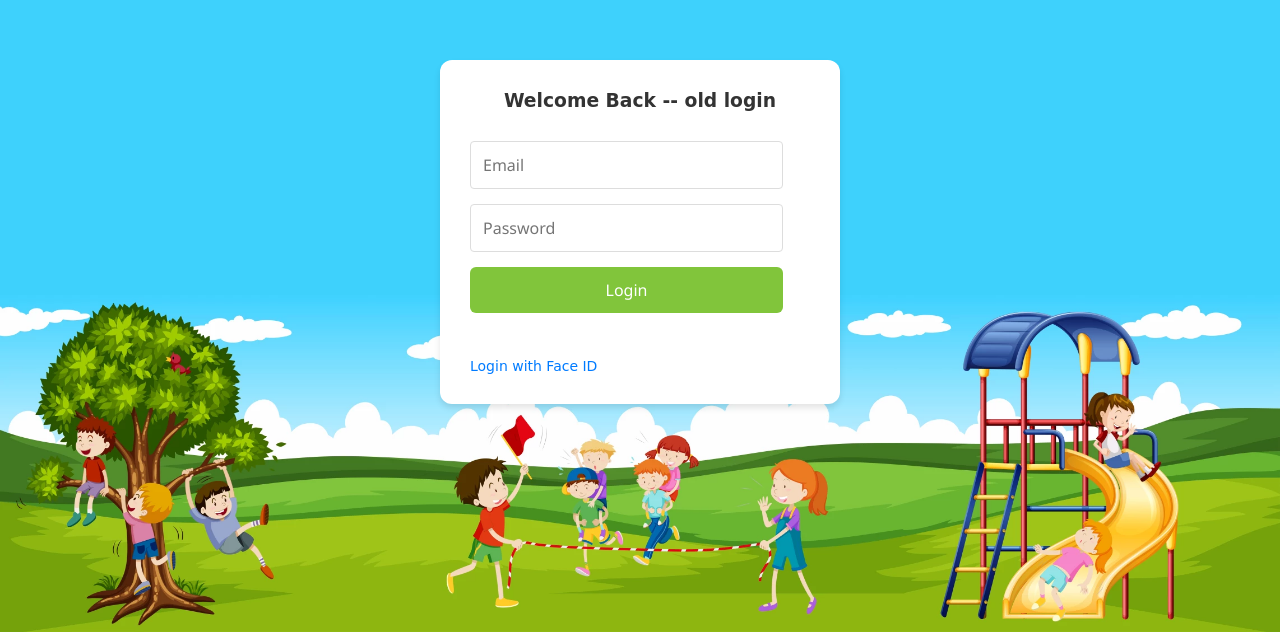
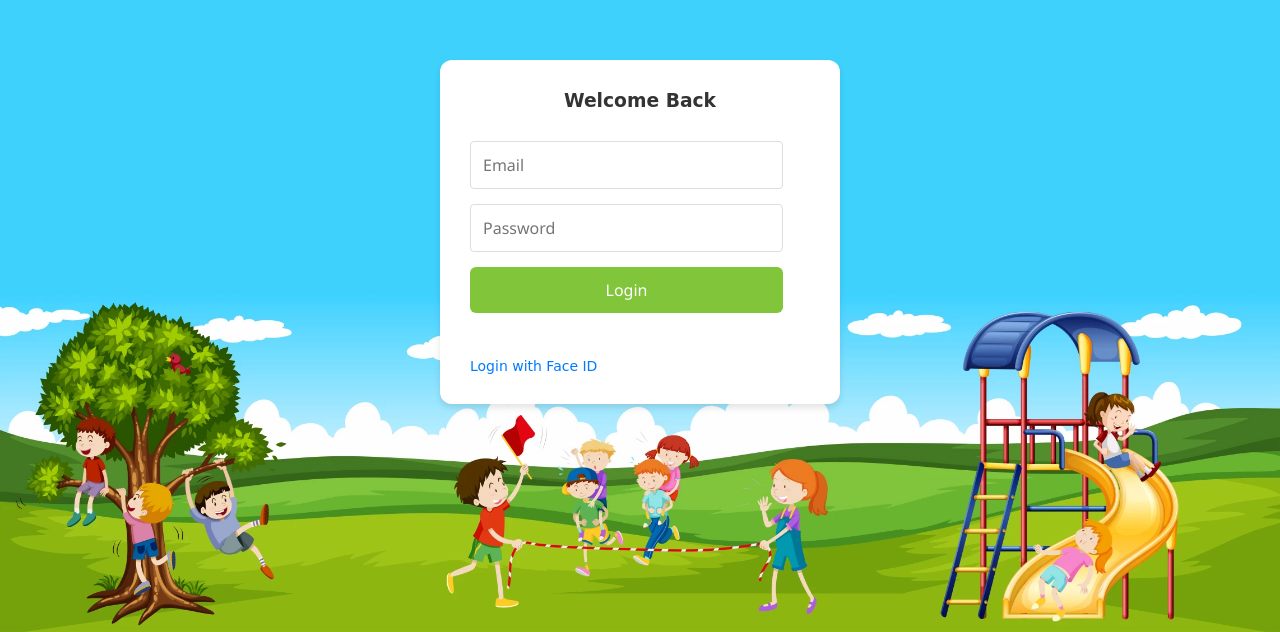
Before and after one commit to o2scale/isfplayground_bu, a React (Create React App) app in the folder frontend/: page /#/login in a window 1280 px wide. Shown: the part 168-800 px from the top of the page. Built offline with nearby package versions, Linux system fonts and the light colour scheme; no server answers.

Commit message:
feat: update welcome message in login card

```diff
--- a/frontend/src/components/login/logincard.js
+++ b/frontend/src/components/login/logincard.js
@@ -39,7 +39,7 @@ const LoginCard = () => {
         <div className="login-container">
 
             <div className="login-card">
-                <h3>Welcome Back -- old login</h3>
+                <h3>Welcome Back</h3>
                 {loginMethod === 'faceId' ? (
                     <FaceIdLogin onToggle={toggleLoginMethod} />
                 ) : (
```
